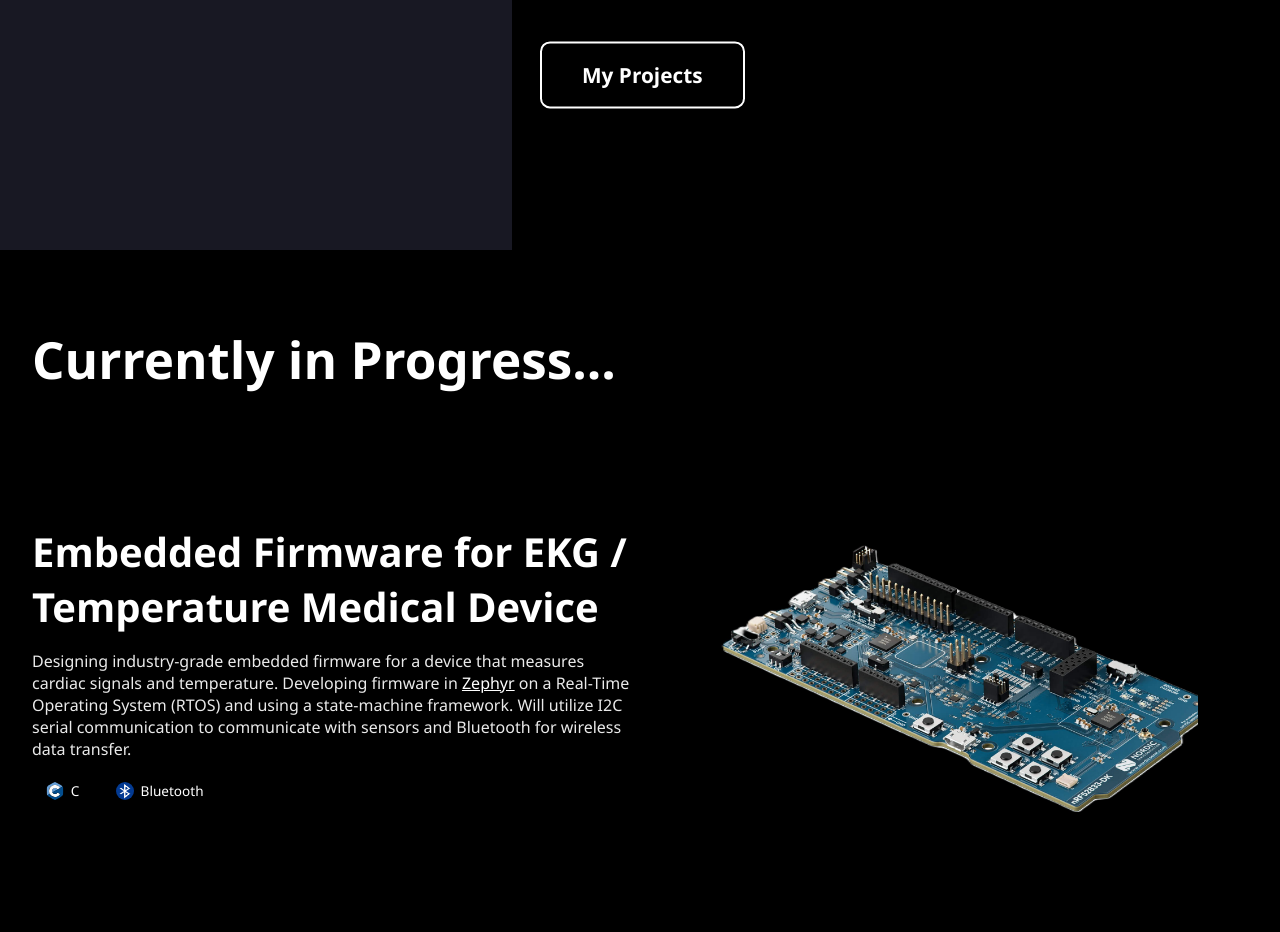
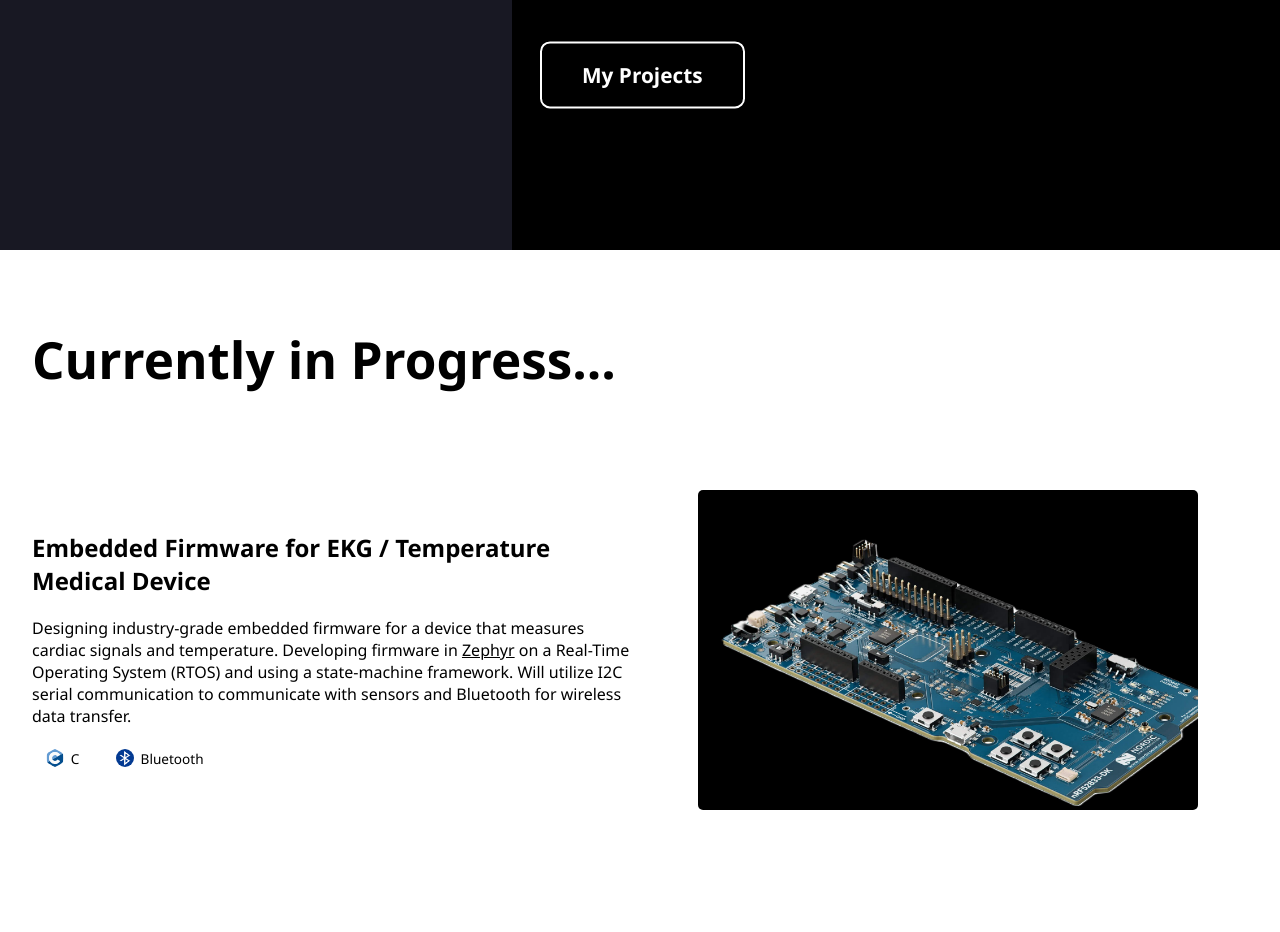
Before and after one commit to sajjy/sajan_patel_duke_bme, a Jekyll site: the page built from index.md, in a window 1280 px wide. Shown: the part 650-1582 px from the top of the page. Built offline with Jekyll 4.4.1, drawn with Linux system fonts in a browser that asks for light colours.

Commit message:
Change style of previous projects section to match About section

```diff
--- a/_layouts/default.html
+++ b/_layouts/default.html
@@ -10,7 +10,7 @@
   <!-- Top-right menu -->
   <nav class="top-menu">
     <a href="#about-me">About</a>
-    <a href="#projects">Projects</a>
+    <a href="#current-projects">Projects</a>
   </nav>
 
   <!-- Top-left menu-->
@@ -61,13 +61,13 @@
           </span>
         </div>
 
-        <a href="#projects" class="btn">My Projects</a>
+        <a href="#current-projects" class="btn">My Projects</a>
       </div>
     </div>
   </section>
 
   <!-- Projects Section -->
-  <section id="projects">
+  <section id="current-projects">
     <h1>Currently in Progress...</h1>
 
     <div class="project-card">
@@ -94,6 +94,10 @@
         <img id="project-5-images" src="{{ '/assets/project-images/embedded_ekg/nordic_dk.jpg' | relative_url }}" alt="Project5_image">
       </div>
     </div>
+
+    </section>
+
+    <section id="projects">
 
     <h1>Projects</h1>
 
--- a/assets/style.css
+++ b/assets/style.css
@@ -604,6 +604,38 @@
   /* this gives LinkedIn's blue on hover */
 }
 
+#current-projects a:hover {
+  color: var(--accent-1);
+  text-decoration: underline;
+}
+
+#current-projects a {
+  color: #000000 !important;
+  text-decoration: underline !important;
+}
+
+#current-projects a:hover {
+  color: var(--accent-1);
+  text-decoration: underline;
+}
+
+#current-projects {
+  background: #fff !important;
+  color: #000;  /* text color */
+  padding: 2rem 2rem;
+  min-height: 60vh;
+}
+
+#current-projects * {
+  color: #000;
+}
+
+#current-projects h1 {
+  font-size: 3.2rem; /* larger heading */
+  margin-bottom: 0.5rem;
+  text-align: left;
+}
+
 
 /* Mobile responsive */
 @media (max-width: 768px) {
```
